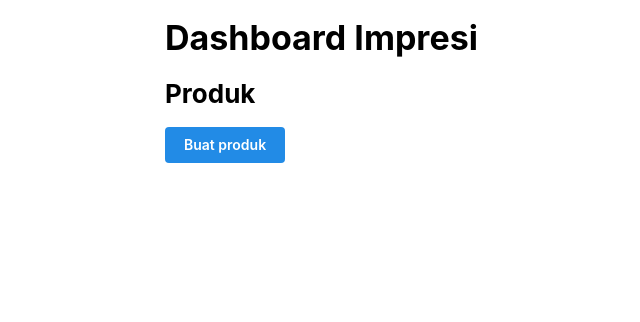
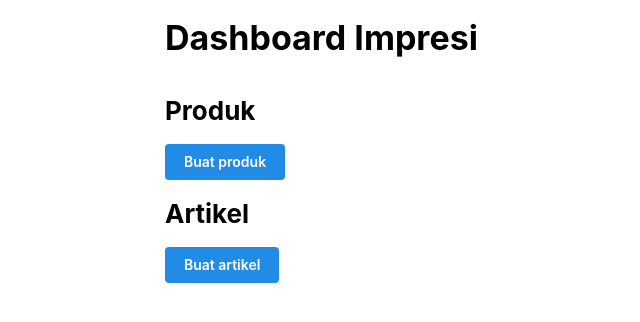
Before and after one commit to acomarcho/myimpresi-dashboard, a Next.js app: page / in a window 1280 px wide. Shown: the top 322 px of the page, without its empty margins (11-651 px from the left). Built offline with nearby package versions, Linux system fonts and the light colour scheme.

Commit message:
Feat: Bootstrap create article page

```diff
--- /dev/null
+++ b/pages/article/create/index.tsx
@@ -0,0 +1,12 @@
+import { Container, Divider, Stack, Title } from "@mantine/core";
+
+export default function CreateArticlePage() {
+  return (
+    <Container p={16}>
+      <Stack>
+        <Title order={1}>Buat artikel</Title>
+        <Divider />
+      </Stack>
+    </Container>
+  );
+}
--- a/pages/index.tsx
+++ b/pages/index.tsx
@@ -1,4 +1,4 @@
-import { Container, Title, Stack, Button } from "@mantine/core";
+import { Container, Title, Stack, Button, Divider } from "@mantine/core";
 import Router from "next/router";
 
 export default function IndexPage() {
@@ -6,6 +6,7 @@ export default function IndexPage() {
     <Container p={16}>
       <Stack align="flex-start">
         <Title order={1}>Dashboard Impresi</Title>
+        <Divider />
         <Title order={2}>Produk</Title>
         <Button
           onClick={() => {
@@ -14,6 +15,14 @@ export default function IndexPage() {
         >
           Buat produk
         </Button>
+        <Title order={2}>Artikel</Title>
+        <Button
+          onClick={() => {
+            Router.push("/article/create");
+          }}
+        >
+          Buat artikel
+        </Button>
       </Stack>
     </Container>
   );
```
